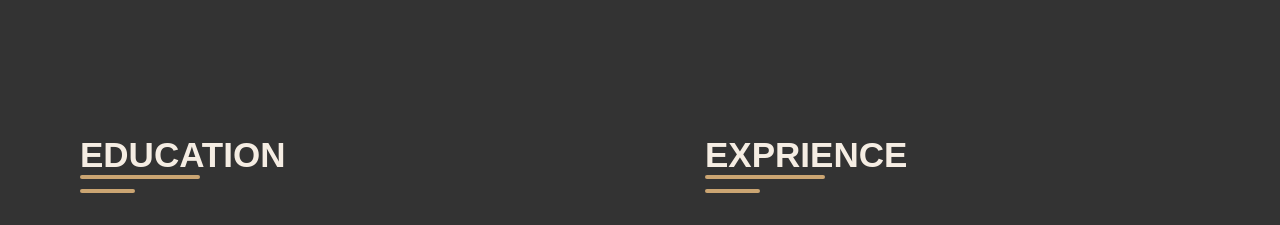
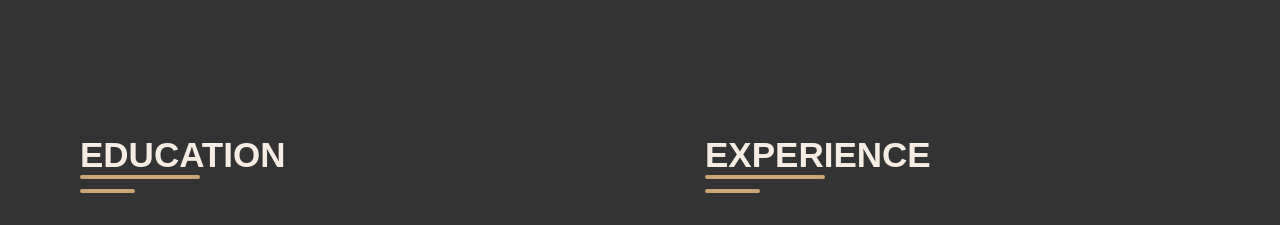
Before and after one commit to Hameed-usman/Personal-Portfolio-Website, a plain HTML site: page index.html in a window 1280 px wide. Shown: the part 2560-2785 px from the top of the page. Drawn offline with Linux system fonts and the light colour scheme.

Commit message:
I have added chngEs

```diff
--- a/index.html
+++ b/index.html
@@ -353,7 +353,7 @@
   <div class="education-container">
 
     <div class="about-me-heading" >
-      <h1 style="font-size: 35px; margin-left: 45px; position: relative; top: 45px;">EXPRIENCE</h1>
+      <h1 style="font-size: 35px; margin-left: 45px; position: relative; top: 45px;">EXPERIENCE</h1>
       </div>
       <div id="about-me-underline-one" style="height: 4px; width: 120px; background-color: rgb(203, 165, 114); border-radius: 2px;"></div>
         <div id="about-me-underline-two" style="height: 4px; width: 55px; background-color: rgb(203, 165, 114); border-radius: 2px; "></div>
@@ -441,12 +441,14 @@
     </div>
   </a>
 
+
   <a href="http://gym-project-flax.vercel.app" class="box-project-two" style="display: inline-block;">
     <div class="image-container" style="margin-top: 45px; margin-left: 45px;"></div>
     <div class="overlay">
       <div class="overlay-text">GYM WORKOUT WEBSITE</div>
     </div>
   </a>
+
 
   <a href="http://tour-website-delta.vercel.app" class="box-project-thr" style="display: inline-block;">
     <div class="image-container" style="margin-top: 45px; margin-left: 45px;"></div>
@@ -461,6 +463,7 @@
       <div class="overlay-text">BIT CODER LAB WEBSITE</div>
     </div>
   </a>
+
 
   <a href="http://yourrestaurantwebsite.com" class="box-project-five" id="rabta" style="display: inline-block;">
     <div class="image-container" style="margin-top: 45px; margin-left: 45px;"></div>
```
